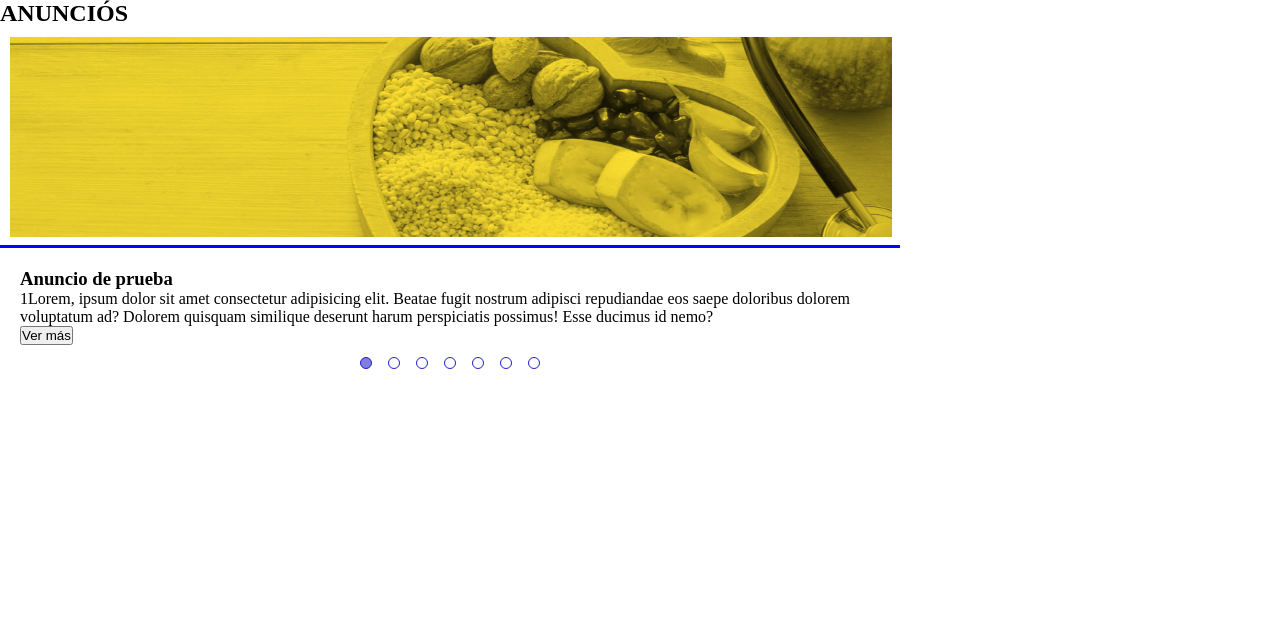
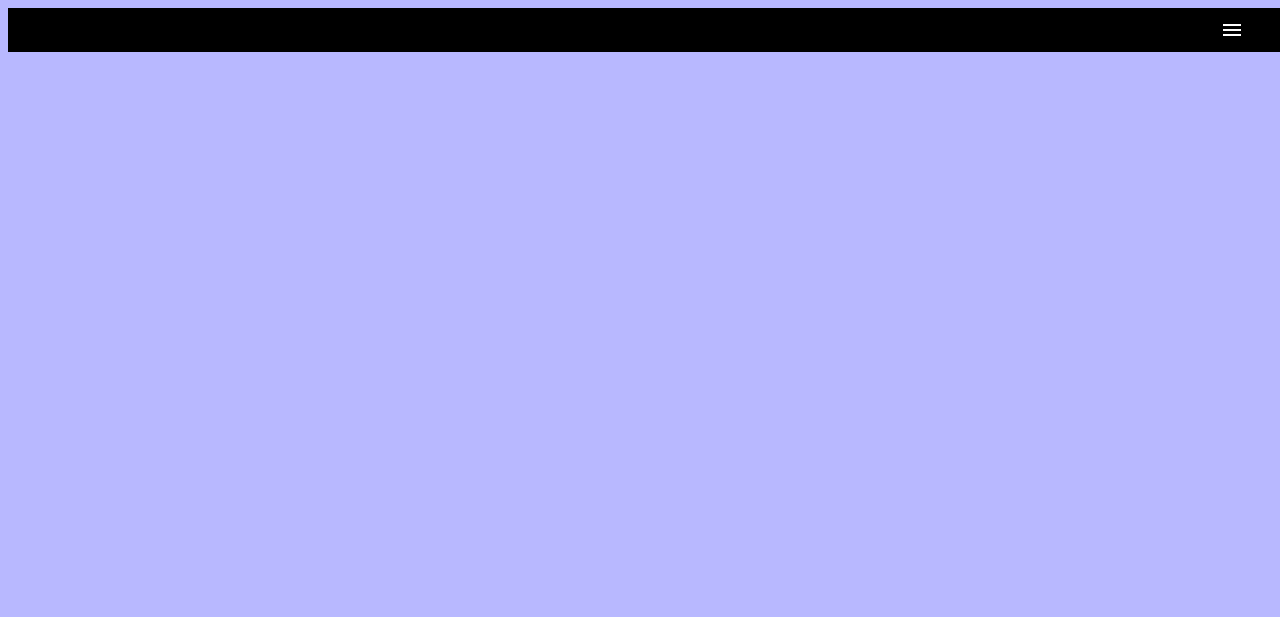
Before and after one commit to jackas779/uniandes, a PHP site: page /prueba.html in a window 1280 px wide. Shown: the top 617 px of the page. Before the commit the page ends 369 px from the top, so only its background shows below. Run offline with PHP 8.4, Linux system fonts and the light colour scheme.

Commit message:
:lipstick: se agrega super menu para movil de prueba

```diff
--- /dev/null
+++ b/assets/scss/components/_prueba.scss
@@ -0,0 +1,204 @@
+@import 'https://fonts.googleapis.com/css?family=Fira+Sans:300,400';
+@import 'https://fonts.googleapis.com/icon?family=Material+Icons';
+
+$black: #252525;
+$white: #fff;
+$grey: #eaeaea;
+
+$primary-color: #20b49c;
+$primary-color-dark: darken( $primary-color, 10% );
+$primary-color-tint-1: lighten( $primary-color, 10% );
+$primary-color-tint-2: lighten( $primary-color, 20% );
+$primary-color-tint-3: lighten( $primary-color, 30% );
+$primary-color-tint-4: lighten( $primary-color, 40% );
+$primary-color-tint-5: lighten( $primary-color, 50% );
+$primary-font: "Fira Sans", Arial, sans-serif;
+
+$link-color: $primary-color;
+
+* { box-sizing: border-box; }
+body {
+	background-color: $primary-color;
+	font-family: $primary-font;
+	font-size: 16px;
+	line-height: 1.875em;
+	&::after {
+		content: '';
+		position: absolute;
+		z-index: 99;
+		background-color: rgba($primary-color-dark, 0.8);
+		height: 100vh;
+		width: 100vw;
+		transition: 0.4s;
+		opacity: 0;
+		visibility: hidden;
+	}
+}
+a {
+	text-decoration: none;
+}
+.nav-top {
+	display: flex;
+	align-items: center;
+	position: fixed;
+	z-index: 101;
+	padding: 10px 20px;
+	width: 100%;
+	//height: 50px;
+	//background-color: $primary-color-dark;
+
+	.hamburger {
+		margin-left: auto;
+		color: $white;
+		cursor: pointer;
+	}
+}
+.nav-drill {
+	margin-top: 50px;
+	transform: translateX(100%);
+}
+.nav-is-toggled {
+	.nav-drill {
+		transform: translateX(0);
+	}
+	&::after {
+		opacity: 1;
+		visibility: visible;
+	}
+}
+
+// ---------------------------------------
+// important stuff starts here
+
+$nav-width: 250px;
+$nav-padding: 0.875em 1em;
+$nav-border-color: $primary-color-tint-5;
+$nav-background-color: $white;
+$nav-icon-font: 'Material Icons';
+$nav-icon-arrow-right: 'chevron_right';
+$nav-icon-arrow-left: 'chevron_left';
+
+$nav-level-border-color: $primary-color;
+$nav-level-background-color: $primary-color-tint-5;
+
+$nav-level3-background-color: $primary-color-tint-4;
+$nav-level4-background-color: $primary-color-tint-3;
+$nav-level5-background-color: $primary-color-tint-2;
+
+.nav {
+	&-drill {
+		display: flex;
+		position: fixed;
+		z-index: 100;
+		top: 0;
+		right: 0;
+		width: $nav-width;
+		height: 100vh;
+		background-color: $nav-background-color;
+		overflow-y: auto;
+		overflow-x: hidden;
+		-webkit-overflow-scrolling: touch;
+		transition: 0.45s;
+	}
+
+	&-items {
+		flex: 0 0 100%;
+	}
+
+	&-item {
+		&:not(:last-child) {
+			border-bottom: solid 1px $nav-border-color;
+		}
+	}
+
+	&-link {
+		display: block;
+		padding: $nav-padding;
+		background-color: $nav-background-color;
+		color: $link-color;
+		font-size: 1rem;
+		line-height: 1.5em;
+		font-weight: 300;
+	}
+
+	&-expand {
+		&-content {
+			position: absolute;
+			top: 0;
+			left: 0;
+			width: 100%;
+			height: 100%;
+			transform: translateX(100%);
+			background-color: $nav-level-background-color;
+			transition: 0.3s;
+			visibility: hidden;
+
+			.nav-item {
+				&:not(:last-child) {
+					border-bottom: solid 1px $nav-level-border-color;
+				}
+			}
+
+			.nav-link {
+				background-color: $nav-level-background-color;
+			}
+
+			.nav-back-link {
+				display: flex;
+				align-items: center;
+				background-color: $primary-color !important;
+				color: $white;
+
+				&::before {
+					content: $nav-icon-arrow-left;
+					margin-right: 0.5em;
+					font-family: $nav-icon-font;
+				}
+			}
+		}
+
+		&-link {
+			display: flex;
+			justify-content: space-between;
+
+			&::after {
+				content: $nav-icon-arrow-right;
+				flex: 0 1 auto;
+				font-family: $nav-icon-font;
+			}
+		}
+
+		&.active {
+			> .nav-expand-content {
+				transform: translateX(0);
+				visibility: visible;
+			}
+		}
+
+		// quick example for other level colours
+		.nav-expand-content {
+			background-color: $nav-level-background-color;
+			.nav-link {
+				background-color: $nav-level-background-color;
+			}
+			.nav-expand-content {
+				background-color: $nav-level3-background-color;
+				.nav-link {
+					background-color: $nav-level3-background-color;
+				}
+				.nav-expand-content {
+					background-color: $nav-level4-background-color;
+					.nav-link {
+						background-color: $nav-level4-background-color;
+					}
+					.nav-expand-content {
+						background-color: $nav-level5-background-color;
+						.nav-link {
+							background-color: $nav-level5-background-color;
+						}
+					}
+				}
+			}
+		}
+	}
+}
--- a/assets/scss/main.scss
+++ b/assets/scss/main.scss
@@ -11,6 +11,7 @@
 @import "components/cards";
 @import "components/slider_anuncios";
 @import "components/menu_moby";
+@import "components/prueba.scss";
 @import "components/footer";
 
 
--- a/prueba.css
+++ /dev/null
@@ -1,64 +0,0 @@
-*{
-    margin: 0;
-    padding: 0;
-}
-
-.container_slider_anuncios{
-    position: relative;
-    display: flex;
-}
-.container_slider_anuncios__content{
-    display: flex;
-    position: relative;
-    width: 900px;
-    height: 350px;
-    justify-content: center;
-    align-items: flex-end;
-}
-.container_items{
-    display: flex;
-}
-.container_items input{
-    display: none;
-}
-.container_items__img{
-    width: 100%;
-    height: 200px;
-    position: absolute;
-    padding: 10px;
-    top: 0;
-    left: 0;
-    opacity: 0 ;
-}
-.container_items__img img{
-    width: 98%;
-    height: inherit;
-}
-.container_items__content{
-    margin-top: 2%;
-    border-top:3.5px solid blue ;
-    padding: 20px;
-    position: absolute;
-    top: 200px;
-    left: 0;
-    opacity: 0;
-}
-.container_items input[type="radio"]:checked ~ .container_items__img{
-    opacity: 1;
-}
-.container_items input[type="radio"]:checked ~ .container_items__content{
-    opacity: 1;
-}
-input[type="radio"] + label{
-    margin: 8px;
-    display: block;
-    background-color: rgb(255, 255, 255);
-    border: 0.5px solid rgb(31, 31, 197);
-    width: 10px;
-    height: 10px;
-    border-radius: 100%;
-    z-index: 50;
-}
-input[type="radio"]:checked + label{
-    background-color: rgb(128, 126, 226);
-}
--- a/prueba.html
+++ b/prueba.html
@@ -6,98 +6,162 @@
       <meta name="viewport" content="width=device-width, initial-scale=1.0">
       <title>Document</title>
       <link rel="stylesheet" href="prueba.css">
+        <!-- css  -->
+    <link rel="stylesheet" href="assets/css/main.css">
   </head>
   <body>
-      <!--slider de anuncios-->
-  <span class="title_slider_anuncios"><h2>ANUNCIÓS</h2></span>
-  <div class="container_slider_anuncios">
-    <div class="container_slider_anuncios__content">
-      <div class="container_slider_anuncios__content__items container_items">
-        <input type="radio" name="s_radio" id="slider_content_1" checked>
-        <label for="slider_content_1"></label>
-        <div class="container_items__img">
-          <img src="assets/imagen/gatologin.jpeg" alt="gato">
-        </div>
-        <div class="container_items__content">
-          <h3>Anuncio de prueba</h3>
-          <p>1Lorem, ipsum dolor sit amet consectetur adipisicing elit. Beatae fugit nostrum adipisci repudiandae eos saepe doloribus dolorem voluptatum ad? Dolorem quisquam similique deserunt harum perspiciatis possimus! Esse ducimus id nemo?</p>
-          <button>Ver más</button>
-        </div>
-      </div>
-      <div class="container_slider_anuncios__content__items container_items">
-        <input type="radio" name="s_radio" id="slider_content_2">
-        <label for="slider_content_2"></label>
-        <div class="container_items__img">
-          <img src="assets/imagen/gatoq.jpg" alt="gato">
-        </div>
-        <div class="container_items__content">
-          <h3>Anuncio de prueba</h3>
-          <p>Lorem, ipsum dolor sit amet consectetur adipisicing elit. Beatae fugit nostrum adipisci repudiandae eos saepe doloribus dolorem voluptatum ad? Dolorem quisquam similique deserunt harum perspiciatis possimus! Esse ducimus id nemo?</p>
-          <button>Ver más</button>
-        </div>
-      </div>
-      <div class="container_slider_anuncios__content__items container_items">
-        <input type="radio" name="s_radio" id="slider_content_3">
-        <label for="slider_content_3"></label>
-        <div class="container_items__img">
-          <img src="assets/imagen/BannerDestacado_Extension-2021.jpg" alt="gato">
-        </div>
-        <div class="container_items__content">
-          <h3>Anuncio de prueba</h3>
-          <p>2Lorem, ipsum dolor sit amet consectetur adipisicing elit. Beatae fugit nostrum adipisci repudiandae eos saepe doloribus dolorem voluptatum ad? Dolorem quisquam similique deserunt harum perspiciatis possimus! Esse ducimus id nemo?</p>
-          <button>Ver más</button>
-        </div>
-      </div>
-      <div class="container_slider_anuncios__content__items container_items">
-        <input type="radio" name="s_radio" id="slider_content_4">
-        <label for="slider_content_4"></label>
-        <div class="container_items__img">
-          <img src="assets/imagen/gato.jpg" alt="gato">
-        </div>
-        <div class="container_items__content">
-          <h3>Anuncio de prueba</h3>
-          <p>3Lorem, ipsum dolor sit amet consectetur adipisicing elit. Beatae fugit nostrum adipisci repudiandae eos saepe doloribus dolorem voluptatum ad? Dolorem quisquam similique deserunt harum perspiciatis possimus! Esse ducimus id nemo?</p>
-          <button>Ver más</button>
-        </div>
-      </div>
-      <div class="container_slider_anuncios__content__items container_items">
-        <input type="radio" name="s_radio" id="slider_content_5">
-        <label for="slider_content_5"></label>
-        <div class="container_items__img">
-          <img src="assets/imagen/Gatoteclado.gif" alt="gato">
-        </div>
-        <div class="container_items__content">
-          <h3>Anuncio de prueba</h3>
-          <p>4Lorem, ipsum dolor sit amet consectetur adipisicing elit. Beatae fugit nostrum adipisci repudiandae eos saepe doloribus dolorem voluptatum ad? Dolorem quisquam similique deserunt harum perspiciatis possimus! Esse ducimus id nemo?</p>
-          <button>Ver más</button>
-        </div>
-      </div>
-      <div class="container_slider_anuncios__content__items container_items">
-        <input type="radio" name="s_radio" id="slider_content_6">
-        <label for="slider_content_6"></label>
-        <div class="container_items__img">
-          <img src="assets/imagen/cat-typing-2.gif" alt="gato">
-        </div>
-        <div class="container_items__content">
-          <h3>Anuncio de prueba</h3>
-          <p>5Lorem, ipsum dolor sit amet consectetur adipisicing elit. Beatae fugit nostrum adipisci repudiandae eos saepe doloribus dolorem voluptatum ad? Dolorem quisquam similique deserunt harum perspiciatis possimus! Esse ducimus id nemo?</p>
-          <button>Ver más</button>
-        </div>
-      </div>
-      <div class="container_slider_anuncios__content__items container_items">
-        <input type="radio" name="s_radio" id="slider_content_7">
-        <label for="slider_content_7"></label>
-        <div class="container_items__img">
-          <img src="assets/imagen/admin.jpg" alt="gato">
-        </div>
-        <div class="container_items__content">
-          <h3>Anuncio de prueba</h3>
-          <p>Lorem, ipsum dolor sit amet consectetur adipisicing elit. Beatae fugit nostrum adipisci repudiandae eos saepe doloribus dolorem voluptatum ad? Dolorem quisquam similique deserunt harum perspiciatis possimus! Esse ducimus id nemo?</p>
-          <button>Ver más</button>
-        </div>
-      </div>
+    <header class="nav-top">
+      <span class="hamburger material-icons" id="ham">menus</span>
+    </header>
 
-    </div>
-  </div>
+    <nav class="nav-drill">
+      <ul class="nav-items nav-level-1">
+        <li class="nav-item nav-expand">
+          <a class="nav-link nav-expand-link" href="#">
+            Menu
+          </a>
+          <ul class="nav-items nav-expand-content">
+            <li class="nav-item">
+              <a class="nav-link" href="#">
+                Level 2
+              </a>
+            </li>
+            <li class="nav-item nav-expand">
+              <a class="nav-link nav-expand-link" href="#">
+                Menu
+              </a>
+              <ul class="nav-items nav-expand-content">
+                <li class="nav-item">
+                  <a class="nav-link" href="#">
+                    Level 3
+                  </a>
+                </li>
+                <li class="nav-item nav-expand">
+                  <a class="nav-link nav-expand-link" href="#">
+                    Menu
+                  </a>
+                  <ul class="nav-items nav-expand-content">
+                    <li class="nav-item">
+                      <a class="nav-link" href="#">
+                        Level 4
+                      </a>
+                    </li>
+                    <li class="nav-item nav-expand">
+                      <a class="nav-link nav-expand-link" href="#">
+                        Menu
+                      </a>
+                      <ul class="nav-items nav-expand-content">
+                        <li class="nav-item">
+                          <a class="nav-link" href="#">
+                            Level 5 Directory
+                          </a>
+                        </li>
+                        <li class="nav-item">
+                          <a class="nav-link" href="#">
+                            Level 5 Contact
+                          </a>
+                        </li>
+                        <li class="nav-item">
+                          <a class="nav-link" href="#">
+                            Level 5 Quick links
+                          </a>
+                        </li>
+                        <li class="nav-item">
+                          <a class="nav-link" href="#">
+                            Level 5 Launchpad
+                          </a>
+                        </li>
+                      </ul>
+                    </li>
+                    <li class="nav-item">
+                      <a class="nav-link" href="#">
+                        Level 4 Directory
+                      </a>
+                    </li>
+                    <li class="nav-item">
+                      <a class="nav-link" href="#">
+                        Level 4 Contact
+                      </a>
+                    </li>
+                    <li class="nav-item">
+                      <a class="nav-link" href="#">
+                        Level 4 Quick links
+                      </a>
+                    </li>
+                    <li class="nav-item">
+                      <a class="nav-link" href="#">
+                        Level 4 Launchpad
+                      </a>
+                    </li>
+                  </ul>
+                </li>
+                <li class="nav-item">
+                  <a class="nav-link" href="#">
+                    Level 3 Directory
+                  </a>
+                </li>
+                <li class="nav-item">
+                  <a class="nav-link" href="#">
+                    Level 3 Contact
+                  </a>
+                </li>
+                <li class="nav-item">
+                  <a class="nav-link" href="#">
+                    Level 3 Quick links
+                  </a>
+                </li>
+                <li class="nav-item">
+                  <a class="nav-link" href="#">
+                    Level 3 Launchpad
+                  </a>
+                </li>
+              </ul>
+            </li>
+            <li class="nav-item">
+              <a class="nav-link" href="#">
+                Level 2 Directory
+              </a>
+            </li>
+            <li class="nav-item">
+              <a class="nav-link" href="#">
+                Level 2 Contact
+              </a>
+            </li>
+            <li class="nav-item">
+              <a class="nav-link" href="#">
+                Level 2 Quick links
+              </a>
+            </li>
+            <li class="nav-item">
+              <a class="nav-link" href="#">
+                Level 2 Launchpad
+              </a>
+            </li>
+          </ul>
+        </li>
+        <li class="nav-item">
+          <a class="nav-link" href="#">
+            Directory
+          </a>
+        </li>
+        <li class="nav-item">
+          <a class="nav-link" href="#">
+            Contact
+          </a>
+        </li>
+        <li class="nav-item">
+          <a class="nav-link" href="#">
+            Quick links
+          </a>
+        </li>
+        <li class="nav-item">
+          <a class="nav-link" href="#">
+            Launchpad
+          </a>
+        </li>
+      </ul>
+    </nav>
+
+    <script src="prueba.js"></script>
   </body>
   </html>
```
Also changed, not shown: prueba.js (added, +23 -0 lines), assets/css/main.css, 1 other file.
